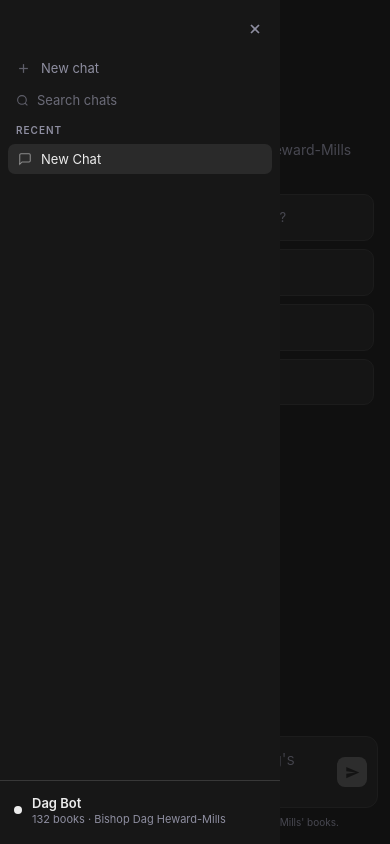
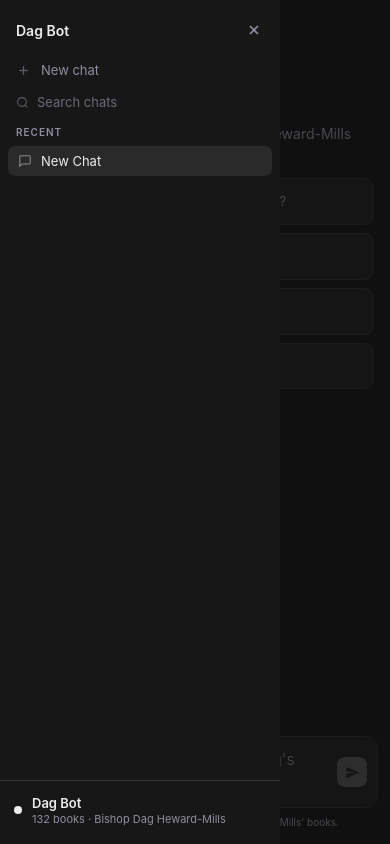
Before and after one commit to Dusu24/dag-chatbot, a React (Create React App) app in the folder frontend/: page / in a window 390 px wide. Both pictures are taken after a click on the button 29 px from the left and 25 px from the top of the page. Built offline with nearby package versions, Linux system fonts and the light colour scheme.

Commit message:
fix: hamburger works on web and mobile, X closes sidebar, iOS safe area

```diff
--- a/frontend/src/App.css
+++ b/frontend/src/App.css
@@ -23,12 +23,17 @@
   -webkit-font-smoothing: antialiased;
 }
 
-.layout { display: flex; height: 100vh; position: relative; }
+.layout { display: flex; height: 100vh; position: relative; overflow: hidden; }
 
-/* ── SIDEBAR OVERLAY (mobile dim background) ── */
+/* ── SIDEBAR OVERLAY ── */
 .sidebar-overlay {
   display: none;
+  position: fixed;
+  inset: 0;
+  background: rgba(0,0,0,0.5);
+  z-index: 199;
 }
+.sidebar-overlay.visible { display: block; }
 
 /* ── SIDEBAR ── */
 .sidebar {
@@ -37,22 +42,34 @@
   display: flex;
   flex-direction: column;
   flex-shrink: 0;
-  transition: transform 0.25s ease;
   z-index: 200;
+  transition: width 0.2s ease;
+}
+
+/* Desktop collapsed state */
+.sidebar.collapsed {
+  width: 0;
+  overflow: hidden;
 }
 
 .sidebar-header {
   display: flex;
   align-items: center;
+  justify-content: space-between;
   padding: 14px 10px 6px;
   flex-shrink: 0;
 }
 
-.close-btn {
-  margin-left: auto;
+.icon-btn {
+  width: 32px; height: 32px;
+  display: flex; align-items: center; justify-content: center;
+  background: none; border: none; color: var(--muted);
+  cursor: pointer; border-radius: 6px; flex-shrink: 0;
+  transition: background 0.15s, color 0.15s;
 }
+.icon-btn:hover { background: var(--surface); color: var(--text); }
 
-/* New chat — flat text row, no button border */
+/* New chat — flat text row */
 .sidebar-action {
   display: flex;
   align-items: center;
@@ -71,7 +88,7 @@
 .sidebar-action:hover { color: var(--text); }
 .sidebar-action svg { opacity: 0.6; flex-shrink: 0; }
 
-/* Search chats — flat row, no button look */
+/* Search chats — flat row */
 .sidebar-search-wrap {
   display: flex;
   align-items: center;
@@ -93,15 +110,6 @@
 }
 .sidebar-search::placeholder { color: var(--muted); opacity: 0.7; }
 .sidebar-search:focus { color: var(--text); }
-
-.icon-btn {
-  width: 30px; height: 30px;
-  display: flex; align-items: center; justify-content: center;
-  background: none; border: none; color: var(--muted);
-  cursor: pointer; border-radius: 6px; flex-shrink: 0;
-  transition: background 0.15s, color 0.15s;
-}
-.icon-btn:hover { background: var(--surface); color: var(--text); }
 
 .history-label {
   font-size: 10px; font-weight: 600; letter-spacing: 0.1em;
@@ -137,19 +145,20 @@
 .brand-sub { font-size: 11px; color: var(--muted); margin-top: 1px; line-height: 1.3; }
 
 /* ── MAIN ── */
-.main { flex: 1; display: flex; flex-direction: column; overflow: hidden; }
+.main { flex: 1; display: flex; flex-direction: column; overflow: hidden; min-width: 0; }
 
-/* Mobile top bar — hidden on desktop */
-.mobile-topbar {
-  display: none;
-  padding: 10px 14px 4px;
+/* Desktop top bar with hamburger — always visible */
+.topbar {
+  display: flex;
+  align-items: center;
+  padding: 10px 14px 0;
   flex-shrink: 0;
 }
 
 /* ── MESSAGES ── */
 .messages {
   flex: 1; overflow-y: auto;
-  padding: 40px 0 16px;
+  padding: 16px 0 16px;
   display: flex; flex-direction: column;
 }
 
@@ -221,20 +230,16 @@
 
 .msg-footer {
   display: flex; align-items: center; gap: 6px;
-  margin-top: 10px; flex-wrap: wrap;
-  clear: both;
+  margin-top: 10px; flex-wrap: wrap; clear: both;
 }
 
-.msg-actions {
-  display: flex; align-items: center; gap: 2px;
-}
+.msg-actions { display: flex; align-items: center; gap: 2px; }
 
 .action-btn {
   width: 28px; height: 28px;
   display: flex; align-items: center; justify-content: center;
   background: none; border: none; color: var(--muted);
-  border-radius: 6px; cursor: pointer;
-  transition: all 0.15s;
+  border-radius: 6px; cursor: pointer; transition: all 0.15s;
 }
 .action-btn:hover { background: var(--surface); color: var(--text); }
 .action-btn.active { color: var(--text); }
@@ -246,8 +251,7 @@
   background: none; border: 1px solid var(--border);
   color: var(--muted); padding: 5px 12px;
   border-radius: 20px; cursor: pointer;
-  font-size: 12px; font-family: var(--font);
-  transition: all 0.15s;
+  font-size: 12px; font-family: var(--font); transition: all 0.15s;
 }
 .sources-btn:hover { background: var(--surface); color: var(--text); border-color: #555; }
 
@@ -286,8 +290,7 @@
 .input-container {
   display: flex; align-items: center; gap: 6px;
   background: var(--surface); border: 1px solid var(--border);
-  border-radius: 14px; padding: 10px 12px;
-  transition: border-color 0.15s;
+  border-radius: 14px; padding: 10px 12px; transition: border-color 0.15s;
 }
 .input-container:focus-within { border-color: #555; }
 
@@ -297,8 +300,7 @@
   width: 28px; height: 28px;
   display: flex; align-items: center; justify-content: center;
   background: none; border: 1px solid var(--border);
-  color: var(--muted); border-radius: 7px; cursor: pointer;
-  transition: all 0.15s;
+  color: var(--muted); border-radius: 7px; cursor: pointer; transition: all 0.15s;
 }
 .mode-trigger:hover { background: var(--surface2); color: var(--text); border-color: #555; }
 
@@ -371,99 +373,71 @@
 
 .msg-body::after { content: ""; display: table; clear: both; }
 
-.user-msg-wrap {
-  display: flex;
-  flex-direction: column;
-  align-items: flex-end;
-  gap: 4px;
-}
-
-.user-actions {
-  display: flex;
-  gap: 2px;
-  animation: fadeIn 0.1s ease;
-}
+.user-msg-wrap { display: flex; flex-direction: column; align-items: flex-end; gap: 4px; }
+.user-actions { display: flex; gap: 2px; animation: fadeIn 0.1s ease; }
 
 /* ── MOBILE ── */
 @media (max-width: 768px) {
 
-  /* Dim overlay behind sidebar */
-  .sidebar-overlay {
-    display: block;
-    position: fixed;
-    inset: 0;
-    background: rgba(0,0,0,0.5);
-    z-index: 199;
-  }
-
-  /* Sidebar slides in from left, hidden by default */
+  /* Sidebar fixed, slides in */
   .sidebar {
     position: fixed;
     top: 0; left: 0; bottom: 0;
     width: 280px;
     transform: translateX(-100%);
+    transition: transform 0.25s ease;
   }
   .sidebar.open {
     transform: translateX(0);
+    width: 280px;
+  }
+  /* Hide desktop collapsed behaviour on mobile */
+  .sidebar.collapsed {
+    width: 280px;
+    transform: translateX(-100%);
   }
 
-  /* Show hamburger bar on mobile */
-  .mobile-topbar {
-    display: flex;
-    align-items: center;
+  .sidebar-overlay.visible { display: block; }
+
+  /* Topbar always visible on mobile, with safe area padding */
+  .topbar {
+    padding: 0;
+    padding-top: env(safe-area-inset-top, 12px);
+    padding-left: 14px;
+    padding-right: 14px;
+    padding-bottom: 4px;
+    background: var(--bg);
+    flex-shrink: 0;
   }
 
-  /* Tighten messages padding */
   .messages {
     padding: 8px 0 12px;
   }
 
-  .msg-row {
-    padding: 6px 14px;
-  }
+  .msg-row { padding: 6px 14px; }
 
-  /* Welcome screen */
   .welcome {
     padding: 24px 16px;
     justify-content: flex-start;
-    padding-top: 40px;
+    padding-top: 32px;
   }
 
-  .welcome-wordmark {
-    font-size: 2rem;
-  }
+  .welcome-wordmark { font-size: 2rem; }
 
-  .suggestions {
-    grid-template-columns: 1fr;
-  }
+  .suggestions { grid-template-columns: 1fr; }
 
-  /* User bubble max width wider on mobile */
-  .user-bubble {
-    max-width: 88%;
-    font-size: 14px;
-  }
+  .user-bubble { max-width: 88%; font-size: 14px; }
 
-  .assistant-text {
-    font-size: 14px;
-    line-height: 1.75;
-  }
+  .assistant-text { font-size: 14px; line-height: 1.75; }
 
-  /* Input area */
-  .input-area {
-    padding: 6px 12px 16px;
-  }
+  .input-area { padding: 6px 12px calc(16px + env(safe-area-inset-bottom, 0px)); }
 
-  .input-container {
-    padding: 8px 10px;
-    border-radius: 12px;
-  }
+  .input-container { padding: 8px 10px; border-radius: 12px; }
 
   textarea {
-    font-size: 16px; /* prevents iOS zoom */
+    font-size: 16px;
     max-height: 100px;
   }
 
-  .footer-note {
-    font-size: 10px;
-  }
+  .footer-note { font-size: 10px; }
 }
--- a/frontend/src/App.js
+++ b/frontend/src/App.js
@@ -34,11 +34,7 @@
 
     const headingMatch = line.match(/^#{1,3}\s+(.+)$/);
     if (headingMatch) {
-      elements.push(
-        <p key={key++} className="msg-heading">
-          {renderInline(headingMatch[1])}
-        </p>
-      );
+      elements.push(<p key={key++} className="msg-heading">{renderInline(headingMatch[1])}</p>);
       continue;
     }
 
@@ -59,8 +55,7 @@
 
     elements.push(
       <span key={key++} className="msg-line">
-        {renderInline(line)}
-        <br />
+        {renderInline(line)}<br />
       </span>
     );
   }
@@ -70,9 +65,7 @@
 
 function renderInline(text) {
   const parts = text.split(/\*\*(.*?)\*\*/g);
-  return parts.map((part, i) =>
-    i % 2 === 1 ? <strong key={i}>{part}</strong> : part
-  );
+  return parts.map((part, i) => i % 2 === 1 ? <strong key={i}>{part}</strong> : part);
 }
 
 function SourcesButton({ sources }) {
@@ -87,15 +80,11 @@
           <path d="M22 3h-6a4 4 0 0 0-4 4v14a3 3 0 0 1 3-3h7z"/>
         </svg>
         Sources ({sources.length})
-        <svg
-          width="10" height="10" viewBox="0 0 24 24"
-          fill="none" stroke="currentColor" strokeWidth="2.5"
-          style={{ transform: open ? "rotate(180deg)" : "rotate(0deg)", transition: "transform 0.2s" }}
-        >
+        <svg width="10" height="10" viewBox="0 0 24 24" fill="none" stroke="currentColor" strokeWidth="2.5"
+          style={{ transform: open ? "rotate(180deg)" : "rotate(0deg)", transition: "transform 0.2s" }}>
           <polyline points="6 9 12 15 18 9"/>
         </svg>
       </button>
-
       {open && (
         <div className="sources-panel">
           {sources.map((s, i) => (
@@ -112,16 +101,11 @@
 }
 
 function MessageActions({ content, onRetry }) {
-  const [copied, setCopied]   = useState(false);
-  const [liked, setLiked]     = useState(false);
+  const [copied, setCopied] = useState(false);
+  const [liked, setLiked] = useState(false);
   const [disliked, setDisliked] = useState(false);
 
-  const copy = () => {
-    navigator.clipboard.writeText(content);
-    setCopied(true);
-    setTimeout(() => setCopied(false), 2000);
-  };
-
+  const copy = () => { navigator.clipboard.writeText(content); setCopied(true); setTimeout(() => setCopied(false), 2000); };
   const like = () => { setLiked(o => !o); setDisliked(false); };
   const dislike = () => { setDisliked(o => !o); setLiked(false); };
 
@@ -129,30 +113,23 @@
     <div className="msg-actions">
       <button className={`action-btn ${copied ? "active" : ""}`} onClick={copy} title="Copy">
         {copied ? (
-          <svg width="13" height="13" viewBox="0 0 24 24" fill="none" stroke="currentColor" strokeWidth="2.5">
-            <polyline points="20 6 9 17 4 12"/>
-          </svg>
+          <svg width="13" height="13" viewBox="0 0 24 24" fill="none" stroke="currentColor" strokeWidth="2.5"><polyline points="20 6 9 17 4 12"/></svg>
         ) : (
-          <svg width="13" height="13" viewBox="0 0 24 24" fill="none" stroke="currentColor" strokeWidth="2">
-            <rect x="9" y="9" width="13" height="13" rx="2"/><path d="M5 15H4a2 2 0 0 1-2-2V4a2 2 0 0 1 2-2h9a2 2 0 0 1 2 2v1"/>
-          </svg>
+          <svg width="13" height="13" viewBox="0 0 24 24" fill="none" stroke="currentColor" strokeWidth="2"><rect x="9" y="9" width="13" height="13" rx="2"/><path d="M5 15H4a2 2 0 0 1-2-2V4a2 2 0 0 1 2-2h9a2 2 0 0 1 2 2v1"/></svg>
         )}
       </button>
-
       <button className={`action-btn ${liked ? "active" : ""}`} onClick={like} title="Good response">
         <svg width="13" height="13" viewBox="0 0 24 24" fill={liked ? "currentColor" : "none"} stroke="currentColor" strokeWidth="2">
           <path d="M14 9V5a3 3 0 0 0-3-3l-4 9v11h11.28a2 2 0 0 0 2-1.7l1.38-9a2 2 0 0 0-2-2.3H14z"/>
           <path d="M7 22H4a2 2 0 0 1-2-2v-7a2 2 0 0 1 2-2h3"/>
         </svg>
       </button>
-
       <button className={`action-btn ${disliked ? "active" : ""}`} onClick={dislike} title="Poor response">
         <svg width="13" height="13" viewBox="0 0 24 24" fill={disliked ? "currentColor" : "none"} stroke="currentColor" strokeWidth="2">
           <path d="M10 15v4a3 3 0 0 0 3 3l4-9V2H5.72a2 2 0 0 0-2 1.7l-1.38 9a2 2 0 0 0 2 2.3H10z"/>
           <path d="M17 2h2.67A2.31 2.31 0 0 1 22 4v7a2.31 2.31 0 0 1-2.33 2H17"/>
         </svg>
       </button>
-
       <button className="action-btn" onClick={onRetry} title="Regenerate response">
         <svg width="13" height="13" viewBox="0 0 24 24" fill="none" stroke="currentColor" strokeWidth="2">
           <polyline points="1 4 1 10 7 10"/>
@@ -167,18 +144,10 @@
   const [hovered, setHovered] = useState(false);
   const [copied, setCopied] = useState(false);
 
-  const copy = () => {
-    navigator.clipboard.writeText(content);
-    setCopied(true);
-    setTimeout(() => setCopied(false), 2000);
-  };
+  const copy = () => { navigator.clipboard.writeText(content); setCopied(true); setTimeout(() => setCopied(false), 2000); };
 
   return (
-    <div
-      className="user-msg-wrap"
-      onMouseEnter={() => setHovered(true)}
-      onMouseLeave={() => setHovered(false)}
-    >
+    <div className="user-msg-wrap" onMouseEnter={() => setHovered(true)} onMouseLeave={() => setHovered(false)}>
       {hovered && (
         <div className="user-actions">
           <button className="action-btn" onClick={() => onEdit(content)} title="Edit">
@@ -189,14 +158,9 @@
           </button>
           <button className={`action-btn ${copied ? "active" : ""}`} onClick={copy} title="Copy">
             {copied ? (
-              <svg width="13" height="13" viewBox="0 0 24 24" fill="none" stroke="currentColor" strokeWidth="2.5">
-                <polyline points="20 6 9 17 4 12"/>
-              </svg>
+              <svg width="13" height="13" viewBox="0 0 24 24" fill="none" stroke="currentColor" strokeWidth="2.5"><polyline points="20 6 9 17 4 12"/></svg>
             ) : (
-              <svg width="13" height="13" viewBox="0 0 24 24" fill="none" stroke="currentColor" strokeWidth="2">
-                <rect x="9" y="9" width="13" height="13" rx="2"/>
-                <path d="M5 15H4a2 2 0 0 1-2-2V4a2 2 0 0 1 2-2h9a2 2 0 0 1 2 2v1"/>
-              </svg>
+              <svg width="13" height="13" viewBox="0 0 24 24" fill="none" stroke="currentColor" strokeWidth="2"><rect x="9" y="9" width="13" height="13" rx="2"/><path d="M5 15H4a2 2 0 0 1-2-2V4a2 2 0 0 1 2-2h9a2 2 0 0 1 2 2v1"/></svg>
             )}
           </button>
         </div>
@@ -215,7 +179,7 @@
   const [loading, setLoading] = useState(false);
   const [mode, setMode] = useState("chat");
   const [modeMenuOpen, setModeMenuOpen] = useState(false);
-  const [sidebarOpen, setSidebarOpen] = useState(false);
+  const [sidebarOpen, setSidebarOpen] = useState(true);
   const [searchQuery, setSearchQuery] = useState("");
   const bottomRef = useRef(null);
   const textareaRef = useRef(null);
@@ -223,11 +187,9 @@
   const activeChat = chats.find(c => c.id === activeChatId);
   const isNew = activeChat?.messages.length === 1;
 
-
-
   useEffect(() => {
-    // On desktop, start with sidebar open
-    if (window.innerWidth > 768) setSidebarOpen(true);
+    // Mobile: start closed
+    if (window.innerWidth <= 768) setSidebarOpen(false);
   }, []);
 
   useEffect(() => {
@@ -244,18 +206,16 @@
 
   useEffect(() => {
     const handler = (e) => {
-      if (modeMenuRef.current && !modeMenuRef.current.contains(e.target)) {
-        setModeMenuOpen(false);
-      }
+      if (modeMenuRef.current && !modeMenuRef.current.contains(e.target)) setModeMenuOpen(false);
     };
     document.addEventListener("mousedown", handler);
     return () => document.removeEventListener("mousedown", handler);
   }, []);
 
-  // Close sidebar when clicking overlay on mobile
-  const handleOverlayClick = () => {
-    if (window.innerWidth <= 768) setSidebarOpen(false);
-  };
+  const isMobileDevice = () => window.innerWidth <= 768;
+
+  const openSidebar = () => setSidebarOpen(true);
+  const closeSidebar = () => setSidebarOpen(false);
 
   const newChat = () => {
     const id = Date.now();
@@ -266,12 +226,12 @@
     setActiveChatId(id);
     setInput("");
     setMode("chat");
-    if (window.innerWidth <= 768) setSidebarOpen(false);
+    if (isMobileDevice()) closeSidebar();
   };
 
   const selectChat = (id) => {
     setActiveChatId(id);
-    if (window.innerWidth <= 768) setSidebarOpen(false);
+    if (isMobileDevice()) closeSidebar();
   };
 
   const selectMode = (id) => { setMode(id); setModeMenuOpen(false); };
@@ -283,7 +243,6 @@
 
   const streamAnswer = useCallback(async (question, history, targetChatId) => {
     setLoading(true);
-
     try {
       const res = await fetch(`${API_URL}/chat`, {
         method: "POST",
@@ -318,10 +277,7 @@
               setChats(prev => prev.map(c => {
                 if (c.id !== targetChatId) return c;
                 const msgs = [...c.messages];
-                msgs[msgs.length - 1] = {
-                  ...msgs[msgs.length - 1],
-                  content: msgs[msgs.length - 1].content + data.token,
-                };
+                msgs[msgs.length - 1] = { ...msgs[msgs.length - 1], content: msgs[msgs.length - 1].content + data.token };
                 return { ...c, messages: msgs };
               }));
               bottomRef.current?.scrollIntoView({ behavior: "smooth" });
@@ -372,7 +328,6 @@
     const msgs = activeChat?.messages || [];
     const lastUserMsg = [...msgs].reverse().find(m => m.role === "user");
     if (!lastUserMsg) return;
-
     const targetChatId = activeChatId;
 
     setChats(prev => prev.map(c => {
@@ -384,12 +339,8 @@
       return { ...c, messages: updated };
     }));
 
-    const historyUpToUser = msgs
-      .slice(1)
-      .filter((_, i, arr) => {
-        const lastUserIdx = arr.map(m => m.role).lastIndexOf("user");
-        return i < lastUserIdx;
-      })
+    const historyUpToUser = msgs.slice(1)
+      .filter((_, i, arr) => { const lastUserIdx = arr.map(m => m.role).lastIndexOf("user"); return i < lastUserIdx; })
       .map(m => ({ role: m.role, content: m.content }));
 
     await streamAnswer(lastUserMsg.content, historyUpToUser, targetChatId);
@@ -401,19 +352,27 @@
 
   const activeMode = MODES.find(m => m.id === mode);
 
+  // Desktop: sidebar takes up space. Mobile: sidebar is fixed overlay.
+  const sidebarClass = [
+    "sidebar",
+    sidebarOpen ? "open" : "collapsed",
+  ].join(" ");
+
   return (
     <div className="layout">
 
-      {/* SIDEBAR OVERLAY (mobile) */}
-      {sidebarOpen && (
-        <div className="sidebar-overlay" onClick={handleOverlayClick} />
-      )}
+      {/* Overlay — only visible on mobile when sidebar is open */}
+      <div
+        className={`sidebar-overlay ${sidebarOpen ? "visible" : ""}`}
+        onClick={closeSidebar}
+      />
 
       {/* SIDEBAR */}
-      <aside className={`sidebar ${sidebarOpen ? "open" : ""}`}>
+      <aside className={sidebarClass}>
         <div className="sidebar-header">
+          <span className="brand-name" style={{ fontSize: "14px", paddingLeft: "6px" }}>Dag Bot</span>
           {/* X button to close */}
-          <button className="icon-btn close-btn" onClick={() => setSidebarOpen(false)}>
+          <button className="icon-btn" onClick={closeSidebar} title="Close">
             <svg width="16" height="16" viewBox="0 0 24 24" fill="none" stroke="currentColor" strokeWidth="2.5">
               <line x1="18" y1="6" x2="6" y2="18"/>
               <line x1="6" y1="6" x2="18" y2="18"/>
@@ -421,7 +380,7 @@
           </button>
         </div>
 
-        {/* New Chat — flat, no button look */}
+        {/* New Chat */}
         <button className="sidebar-action" onClick={newChat}>
           <svg width="15" height="15" viewBox="0 0 24 24" fill="none" stroke="currentColor" strokeWidth="2">
             <line x1="12" y1="5" x2="12" y2="19"/>
@@ -430,7 +389,7 @@
           New chat
         </button>
 
-        {/* Search chats — flat, no button look */}
+        {/* Search */}
         <div className="sidebar-search-wrap">
           <svg width="13" height="13" viewBox="0 0 24 24" fill="none" stroke="currentColor" strokeWidth="2">
             <circle cx="11" cy="11" r="8"/>
@@ -475,9 +434,9 @@
       {/* MAIN */}
       <main className="main">
 
-        {/* Mobile top bar with hamburger */}
-        <div className="mobile-topbar">
-          <button className="icon-btn" onClick={() => setSidebarOpen(true)}>
+        {/* Top bar with hamburger — always visible */}
+        <div className="topbar">
+          <button className="icon-btn" onClick={openSidebar} title="Open menu">
             <svg width="18" height="18" viewBox="0 0 24 24" fill="none" stroke="currentColor" strokeWidth="2">
               <line x1="3" y1="6" x2="21" y2="6"/>
               <line x1="3" y1="12" x2="21" y2="12"/>
@@ -493,9 +452,7 @@
               <p className="welcome-sub">Explore 132 books by Bishop Dag Heward-Mills</p>
               <div className="suggestions">
                 {SUGGESTIONS.map((s, i) => (
-                  <button key={i} className="suggestion" onClick={() => sendMessage(s)}>
-                    {s}
-                  </button>
+                  <button key={i} className="suggestion" onClick={() => sendMessage(s)}>{s}</button>
                 ))}
               </div>
             </div>
@@ -549,25 +506,17 @@
                   </svg>
                 </button>
               )}
-
               {modeMenuOpen && (
                 <div className="mode-menu">
                   <div className="mode-menu-title">Response mode</div>
                   {MODES.filter(m => m.id !== "chat").map(m => (
-                    <button
-                      key={m.id}
-                      className={`mode-option ${mode === m.id ? "selected" : ""}`}
-                      onClick={() => selectMode(m.id)}
-                    >
+                    <button key={m.id} className={`mode-option ${mode === m.id ? "selected" : ""}`} onClick={() => selectMode(m.id)}>
                       <span className="mode-option-label">{m.label}</span>
                       <span className="mode-option-desc">{m.desc}</span>
                     </button>
                   ))}
                   <div className="mode-menu-divider" />
-                  <button
-                    className={`mode-option ${mode === "chat" ? "selected" : ""}`}
-                    onClick={() => selectMode("chat")}
-                  >
+                  <button className={`mode-option ${mode === "chat" ? "selected" : ""}`} onClick={() => selectMode("chat")}>
                     <span className="mode-option-label">Chat</span>
                     <span className="mode-option-desc">Ask anything</span>
                   </button>
@@ -585,11 +534,7 @@
               disabled={loading}
             />
 
-            <button
-              className="send-btn"
-              onClick={() => sendMessage()}
-              disabled={loading || !input.trim()}
-            >
+            <button className="send-btn" onClick={() => sendMessage()} disabled={loading || !input.trim()}>
               <svg width="15" height="15" viewBox="0 0 24 24" fill="currentColor">
                 <path d="M2 21L23 12 2 3v7l15 2-15 2v7z"/>
               </svg>
```
